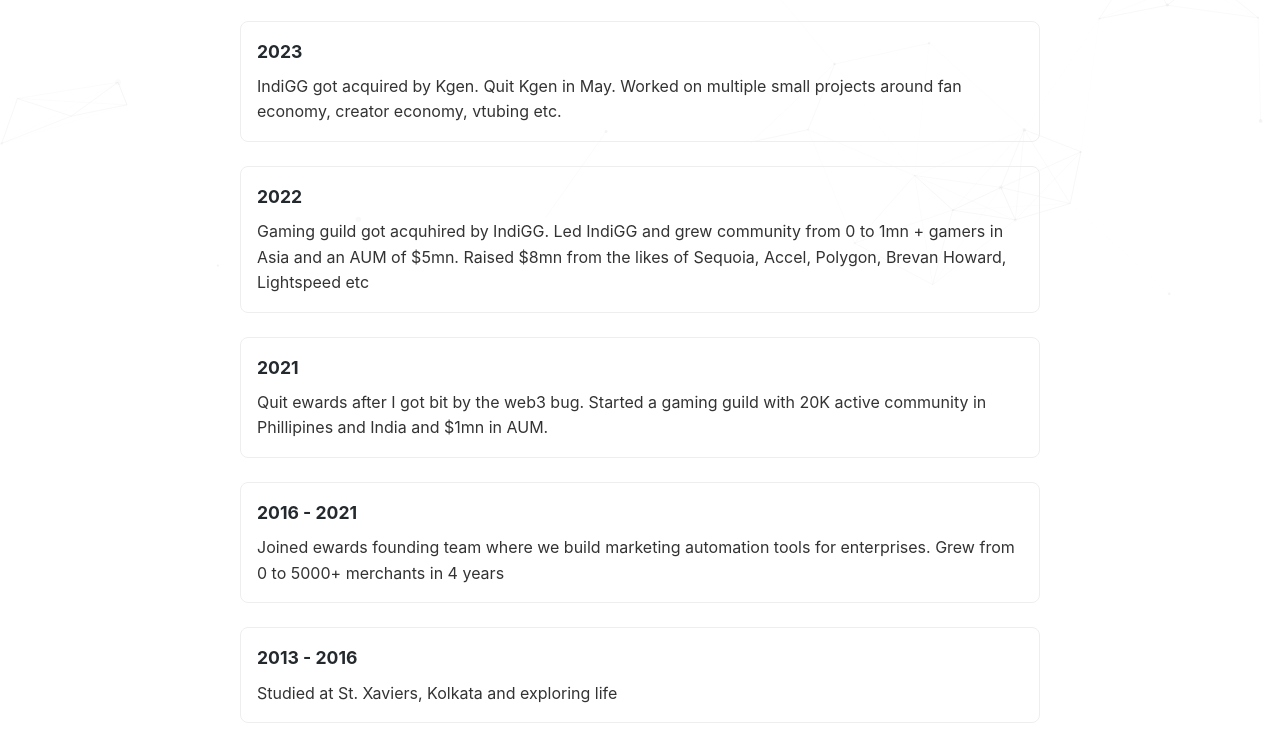
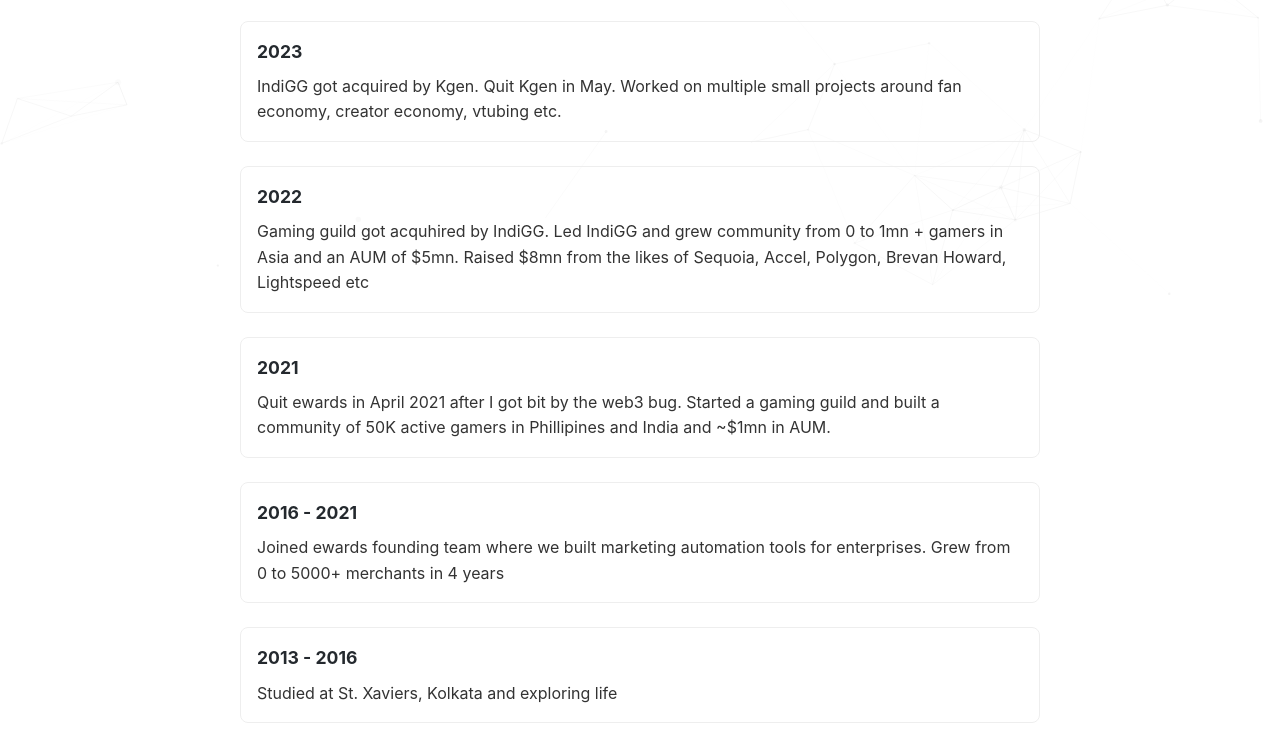
Before and after one commit to Crptocurious/personal-portfolio, a plain HTML site: page index.html in a window 1280 px wide. Shown: the part 479-1223 px from the top of the page. Drawn offline with nearby package versions, Linux system fonts and the light colour scheme.

```diff
--- a/index.html
+++ b/index.html
@@ -237,12 +237,12 @@
 
             <div class="timeline-item">
                 <div class="timeline-year">2021</div>
-                <div class="timeline-description">Quit ewards after I got bit by the web3 bug. Started a gaming guild with 20K active community in Phillipines and India and $1mn in AUM.</div>
+                <div class="timeline-description">Quit ewards in April 2021 after I got bit by the web3 bug. Started a gaming guild and built a community of 50K active gamers in Phillipines and India and ~$1mn in AUM.</div>
             </div>
 
             <div class="timeline-item">
                 <div class="timeline-year">2016 - 2021</div>
-                <div class="timeline-description">Joined ewards founding team where we build marketing automation tools for enterprises. Grew from 0 to 5000+ merchants in 4 years</div>
+                <div class="timeline-description">Joined ewards founding team where we built marketing automation tools for enterprises. Grew from 0 to 5000+ merchants in 4 years</div>
             </div>
 
             <div class="timeline-item">
```
